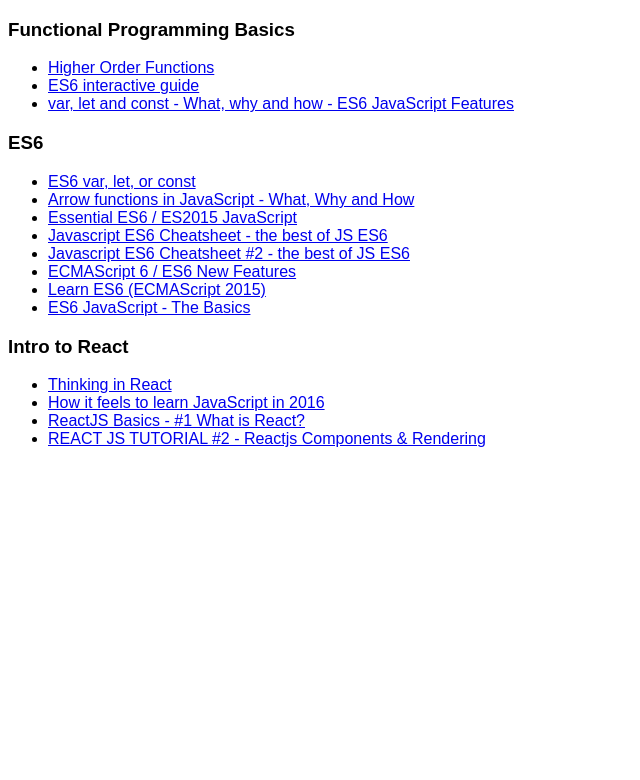
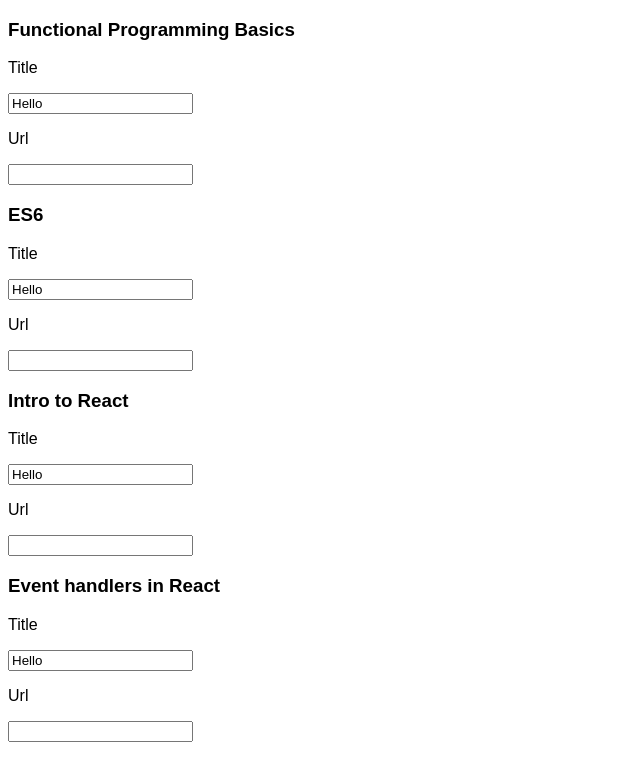
Before and after one commit to nathanrodman/bookmark-manager, a React (Create React App) app: page / in a window 1280 px wide. Shown: the top 780 px of the page, without its empty margins (0-640 px from the left). Built offline with nearby package versions, Linux system fonts and the light colour scheme.

Commit message:
Added some event handlers to h3 element

```diff
--- a/src/App.js
+++ b/src/App.js
@@ -37,6 +37,16 @@
             {title: 'ReactJS Basics - #1 What is React?', url: 'https://www.youtube.com/watch?v=JPT3bFIwJYA&list=PL55RiY5tL51oyA8euSROLjMFZbXaV7skS'},
             {title: 'REACT JS TUTORIAL #2 - Reactjs Components & Rendering', url: 'https://www.youtube.com/watch?v=fd2Cayhez58&feature=youtu.be'}
           ]
+        },
+
+         { subject: "Event handlers in React",
+          resources: [
+            {title: "Handling Events", url: "https://facebook.github.io/react/docs/handling-events.html"},
+            {title: "React Stateless Functional Components: Nine Wins You Might Have Overlooked", url: "https://medium.com/@housecor/react-stateless-functional-components-nine-wins-you-might-have-overlooked-997b0d933dbc#.jblm2w9dp"},
+            {title: "ReactJS Basics - #7 Events & ReactJS", url: "https://www.youtube.com/watch?v=OcM__8q6p4c&list=PL55RiY5tL51oyA8euSROLjMFZbXaV7skS&index=8"},
+            {title: "Understanding JavaScript’s Function.prototype.bind", url: "https://www.smashingmagazine.com/2014/01/understanding-javascript-function-prototype-bind/"},
+            {title: "REACT JS TUTORIAL #5 - Javascript Events & Data Changes in React", url: "https://www.youtube.com/watch?v=_D1JGNidMr4&feature=youtu.be"}
+          ]
         }
     ]}
   }
--- a/src/Subject.js
+++ b/src/Subject.js
@@ -4,23 +4,43 @@
   constructor(props) {
     super(props);
 
+    this.state = {
+      isClicked: false,
+      newResourceTitle: '',
+    }
   }
 
-  // event handlers here
+  handleClick() {
+      this.setState(prevState => ({
+        isClicked: !prevState.isClicked
+      }));
+  }
+
+  handleTyping(event) {
+    this.setState({
+      newResourceTitle: event.target.value
+    })
+  }
 
   render() {
     return (
       <div>
-        <h3>{this.props.items.subject}</h3>
+        <h3 onClick={this.handleClick.bind(this)}>{this.props.items.subject}</h3>
         <ul>
           { this.props.items.resources.map((resource) => {
+            if(this.state.isClicked){
                return (
                 <li>
                   <a href={resource.url}>{resource.title}</a>
                 </li>
               )
+            }
            }) }
         </ul>
+        <p>Title</p>
+        <input defaultValue="Hello" />
+        <p>Url</p>
+        <input onChange={this.handleTyping.bind(this)} value={this.state.newResourceTitle}/>
       </div>
     );
   }
```
Lines whose indentation alone changed are shown as unchanged.
